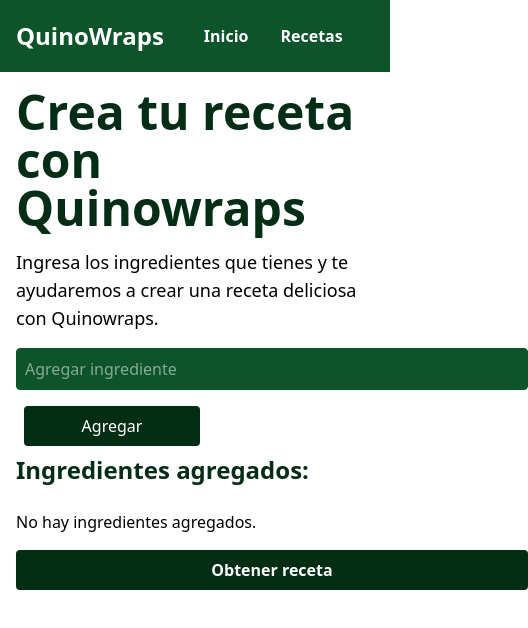
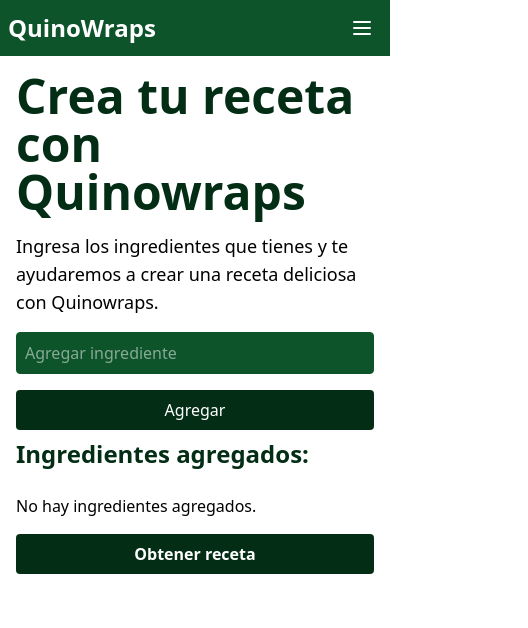
Before and after one commit to JosueRauda7/quinowraps, a React (Vite) app: page /recipes in a window 390 px wide. Shown: the top 628 px of the page, 528 px wide, since content can reach past the window. Built offline with nearby package versions, Linux system fonts and the light colour scheme.

Commit message:
Menu responsivo

```diff
--- a/src/components/Menu/Menu.tsx
+++ b/src/components/Menu/Menu.tsx
@@ -1,28 +1,66 @@
+import { useState } from "react";
 import { Link } from "react-router-dom";
 
 interface PropsItemMenu {
   to: string;
   children: React.ReactNode;
+  onClick?: () => void;
 }
 
-function MenuItem({to, children}: PropsItemMenu) {
+function MenuItem({to, children, onClick = () => {}}: PropsItemMenu) {
   return (
-    <li className="p-2 font-semibold text-white hover:bg-green-950 active:bg-green-950 rounded cursor-pointer">
-      <Link to={to}>{children}</Link>
-    </li>
+    <Link onClick={onClick} to={to} className="p-2 font-semibold text-white hover:bg-green-950 active:bg-green-950 rounded cursor-pointer">
+      <li>{children}</li>
+    </Link>
   );
 }
 
 export default function Menu() {
+  const [isOpen, setIsOpen] = useState(false);
+
   return (
-    <nav className="flex items-center bg-green-900">
-      <div className="p-4">
-        <h1 className="text-2xl text-white font-bold">QuinoWraps</h1>
-      </div>
-      <ul className="flex gap-4 p-4 text-white font-semibold">
-        <MenuItem to="/">Inicio</MenuItem>
-        <MenuItem to="/recipes">Recetas</MenuItem>
-      </ul>
-    </nav>
+    <>
+      <nav className="flex items-center w-full bg-green-900 sticky">
+        <div className="sm:p-2 md:p-4">
+          <Link to="/">
+          <h1 className="text-2xl ml-2 text-white font-bold">QuinoWraps</h1>
+          </Link>
+        </div>
+        <button
+          className="md:hidden ml-auto p-4 text-white bg-green-900 hover:bg-green-950 active:bg-green-950"
+          onClick={() => setIsOpen(!isOpen)}>
+          <svg
+            className="w-6 h-6"
+            fill="none"
+            stroke="currentColor"
+            viewBox="0 0 24 24"
+          >
+            {isOpen ? (
+              <path
+                strokeLinecap="round"
+                strokeLinejoin="round"
+                strokeWidth={2}
+                d="M6 18L18 6M6 6l12 12"
+              />
+            ) : (
+              <path
+                strokeLinecap="round"
+                strokeLinejoin="round"
+                strokeWidth={2}
+                d="M4 6h16M4 12h16M4 18h16"
+              />
+            )}
+          </svg>
+        </button>
+        <ul className="hidden md:flex gap-4 sm:p-2 md:p-4 text-white font-semibold">
+          <MenuItem to="/">Inicio</MenuItem>
+          <MenuItem to="/recipes">Recetas</MenuItem>
+        </ul>
+      </nav>
+      {isOpen && (<ul className="flex top-14 bg-green-900 w-full flex-col gap-4 sm:p-2 md:p-4 text-white font-semibold">
+        <MenuItem onClick={() => setIsOpen(false)} to="/">Inicio</MenuItem>
+        <MenuItem onClick={() => setIsOpen(false)} to="/recipes">Recetas</MenuItem>
+      </ul>)}
+    </>
   );
 }
--- a/src/views/Recipes/Recipes.tsx
+++ b/src/views/Recipes/Recipes.tsx
@@ -55,12 +55,12 @@
       <div className="mt-4">
         <input
           type="text"
-          className="mb-4 w-lg p-2 border border-green-900 rounded bg-green-900 text-white outline-none"
+          className="mb-4 w-full md:w-lg p-2 border border-green-900 rounded bg-green-900 text-white outline-none"
           placeholder="Agregar ingrediente"
           value={inputValue}
           onChange={(e) => setInputValue(e.target.value)}
         />
-        <button onClick={() => handleAddIngredient(inputValue)} className="bg-green-950 text-white p-2 rounded ml-2 w-44 cursor-pointer outline-none">Agregar</button>
+        <button onClick={() => handleAddIngredient(inputValue)} className="bg-green-950 text-white p-2 rounded md:ml-2 w-full md:w-44 cursor-pointer outline-none">Agregar</button>
         <br />
         <h2 className="font-semibold text-2xl text-green-950 mt-2">Ingredientes agregados:</h2>
         <br />
@@ -72,7 +72,7 @@
           ))}
           {ingredients.length === 0 && (<p className="text-black">No hay ingredientes agregados.</p>)}
         </div>
-        <button onClick={handleGetRecipe} className="bg-green-950 text-white p-2 rounded cursor-pointer outline-none mt-4 font-bold w-lg">Obtener receta</button>
+        <button onClick={handleGetRecipe} className="bg-green-950 text-white p-2 rounded cursor-pointer outline-none mt-4 font-bold w-full md:w-lg">Obtener receta</button>
         {loading && <Spinner />}
         {recipeContent.length > 0 && (
           <>
```
